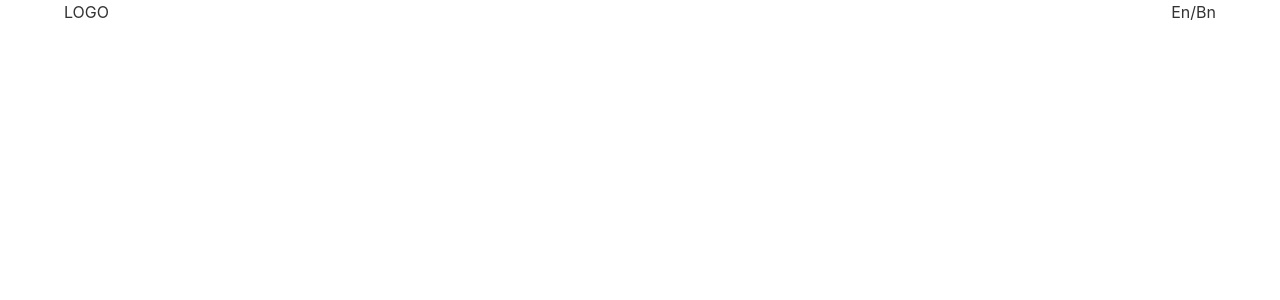
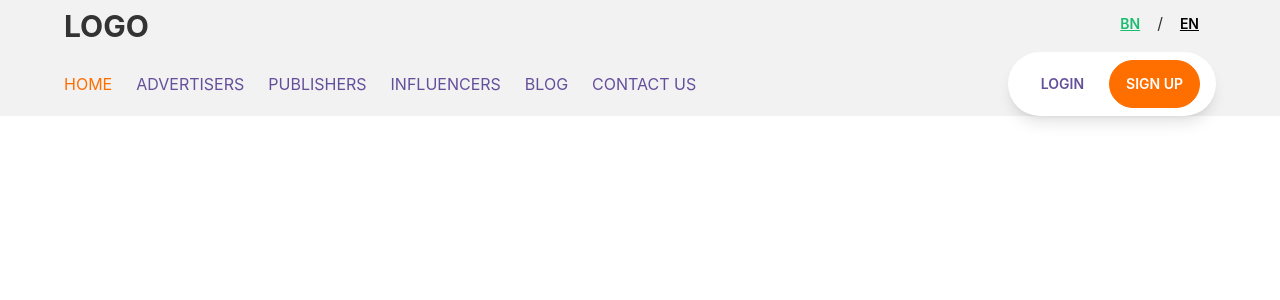
Before and after one commit to imrannaazir/fontend-task1-masterkey-tech, a React (Create React App) app: page / in a window 1280 px wide. Shown: the top 300 px of the page. Built offline with nearby package versions, Linux system fonts and the light colour scheme.

Commit message:
navbar designed

```diff
--- a/src/Pages/Home/Navbar.jsx
+++ b/src/Pages/Home/Navbar.jsx
@@ -3,8 +3,26 @@ import TopBar from "./Topbar";
 
 const Navbar = () => {
   return (
-    <div>
+    <div className="bg-neutral">
       <TopBar />
+      <nav className="flex justify-between items-center text-secondary px-[5%]">
+        <div className="flex gap-6 uppercase">
+          <a href="" className="text-primary">
+            Home
+          </a>
+          <a href="">Advertisers</a>
+          <a href="">Publishers</a>
+          <a href="">Influencers</a>
+          <a href="">Blog</a>
+          <a href="">Contact us</a>
+        </div>
+        <div className="bg-base-100 rounded-full px-4 py-2 flex gap-2 shadow-lg">
+          <button className="btn button btn-ghost rounded-full">Login</button>
+          <button className="btn btn-primary rounded-full text-white">
+            Sign Up
+          </button>
+        </div>
+      </nav>
     </div>
   );
 };
--- a/src/Pages/Home/Topbar.jsx
+++ b/src/Pages/Home/Topbar.jsx
@@ -2,12 +2,13 @@ import React from "react";
 
 const TopBar = () => {
   return (
-    <div className="flex justify-between px-[5%]">
+    <div className="flex justify-between bg-neutral px-[5%]">
       <div>
-        <p>LOGO</p>
+        <p className="text-3xl font-bold py-2">LOGO</p>
       </div>
       <div>
-        <button>En</button>/<button>Bn</button>
+        <button className="btn btn-link text-success">Bn</button>/
+        <button className="btn btn-link text-black">En</button>
       </div>
     </div>
   );
--- a/tailwind.config.js
+++ b/tailwind.config.js
@@ -8,11 +8,11 @@ module.exports = {
           "secondary": "#644F9C",
           "accent": "#404040",
           "neutral": "#F2F2F2",
-          "base-100": "#ffffff",
-          info: "#98A8DD",
-          success: "#1BBB70",
-          warning: "#DF7E07",
-          error: "#FA5C5C",
+          "base-100": "#FFFFFF",
+          "info": "#98A8DD",
+          "success": "#1BBB70",
+          "warning": "#DF7E07",
+          "error": "#FA5C5C",
         },
       },
 
```
